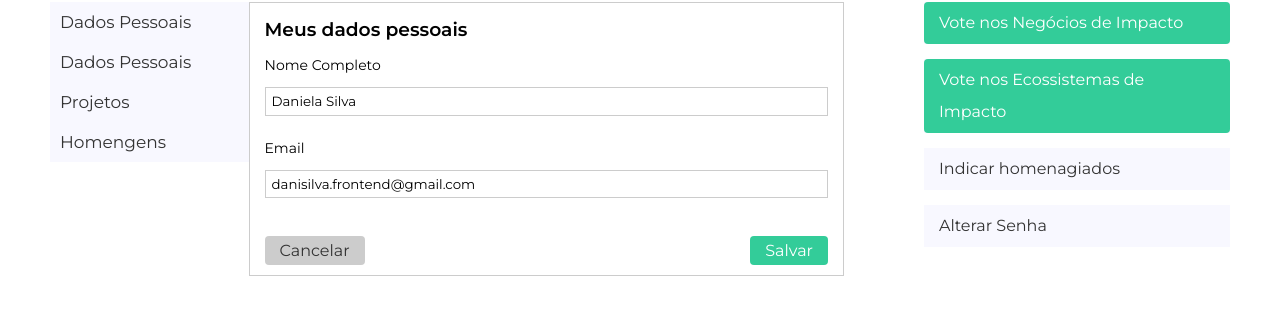
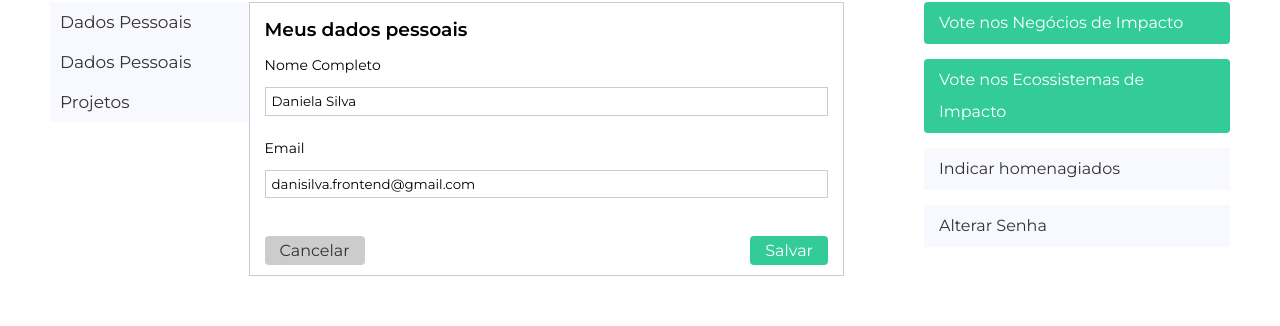
Before and after one commit to danisilvafrontend/pip2023, a PHP site: page /my-account.php in a window 1280 px wide. Shown: the part 338-664 px from the top of the page. Run offline with PHP 8.4, Linux system fonts and the light colour scheme; some libraries are stand-ins or nearby versions.

Commit message:
retirada tab homenagens da pagina my-account

```diff
--- a/my-account.php
+++ b/my-account.php
@@ -21,7 +21,7 @@ include 'app/views/header.php';
                         <!-- dados pessoais para usuários projetos -->
                         <button class="tablink" onclick="openPage('personal-data')" id="defaultOpen">Dados Pessoais</button>
                         <button class="tablink" onclick="openPage('projects-data')">Projetos</button>
-                        <button class="tablink" onclick="openPage('homenagens-data')">Homengens</button>
+                        <!-- <button class="tablink" onclick="openPage('homenagens-data')">Homengens</button>  -->
                     </div>
 
                     <!-- tab usuário comum -->
@@ -188,7 +188,7 @@ include 'app/views/header.php';
                         </div>
                     </div>
 
-                    <div id="homenagens-data" class="tabcontent">
+                    <!-- <div id="homenagens-data" class="tabcontent">
                         <h3>Minhas Indicações</h3>
                         <div class="list-impacts">
                             <div class="list-item flex-container">
@@ -228,7 +228,7 @@ include 'app/views/header.php';
                                 </div>
                             </div>
                         </div>
-                    </div>
+                    </div> -->
 
                 </div>
                 <div class="sidebar">
```
